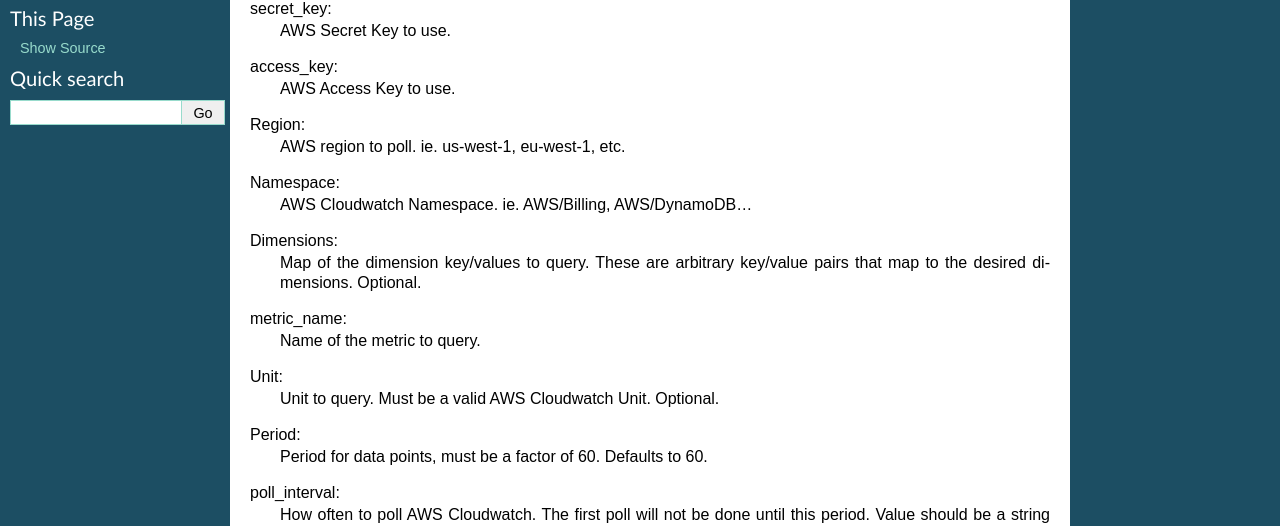
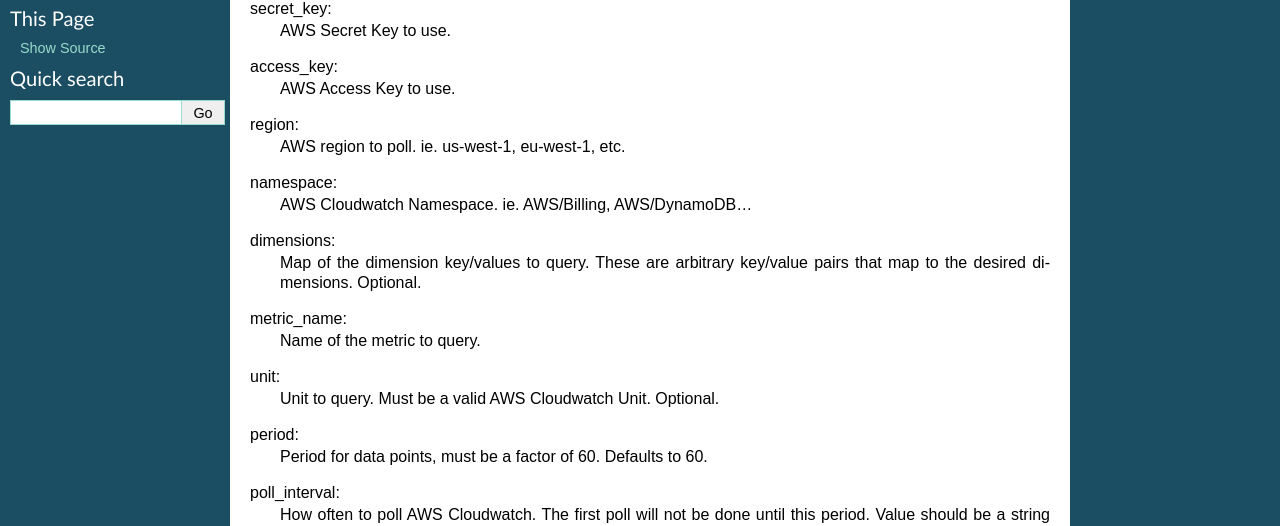
Before and after one commit to mozilla-services/heka-mozsvc-plugins, a Sphinx documentation site: the page built from docs/config.rst, in a window 1280 px wide and 1400 px high. Shown: the part 243-769 px from the top of the window. Built offline with Sphinx 7.4.7, drawn with Linux system fonts in a browser that asks for light colours; some of the changed text lies outside the part shown.

Commit message:
Lower case option names.

```diff
--- a/docs/config.rst
+++ b/docs/config.rst
@@ -15,23 +15,23 @@ secret_key:
 access_key:
     AWS Access Key to use.
 
-Region:
+region:
     AWS region to poll. ie. us-west-1, eu-west-1, etc.
 
-Namespace:
+namespace:
     AWS Cloudwatch Namespace. ie. AWS/Billing, AWS/DynamoDB...
 
-Dimensions:
+dimensions:
     Map of the dimension key/values to query. These are arbitrary
     key/value pairs that map to the desired dimensions. Optional.
 
 metric_name:
     Name of the metric to query.
 
-Unit:
+unit:
     Unit to query. Must be a valid AWS Cloudwatch Unit. Optional.
 
-Period:
+period:
     Period for data points, must be a factor of 60. Defaults to 60.
 
 poll_interval:
@@ -77,18 +77,18 @@ secret_key:
 access_key:
     AWS Access Key to use.
 
-Region:
+region:
     AWS region to poll. ie. us-west-1, eu-west-1, etc.
 
-Namespace:
+namespace:
     AWS Cloudwatch Namespace. ie. AWS/Billing, AWS/DynamoDB...
 
-Retries:
+retries:
     How many times to retry sending the payload to AWS Cloudwatch before
     giving up. Defaults to 3, each retry will delay with an exponential
     backoff period.
 
-Backlog:
+backlog:
     How many messages to buffer sending at once, this is used to help
     prevent delays sending a message causing heka to block. Defaults
     to 10.
```
